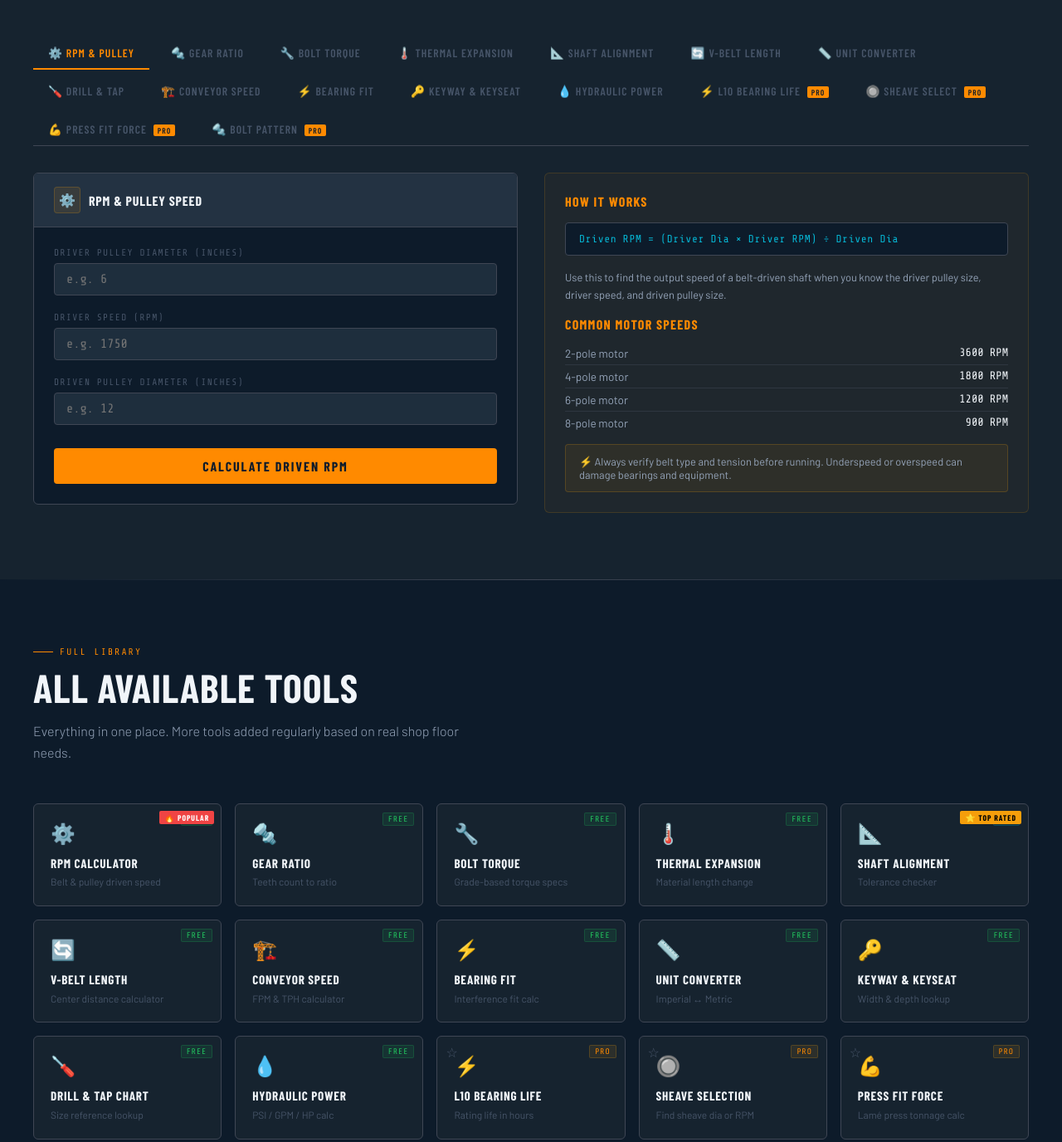
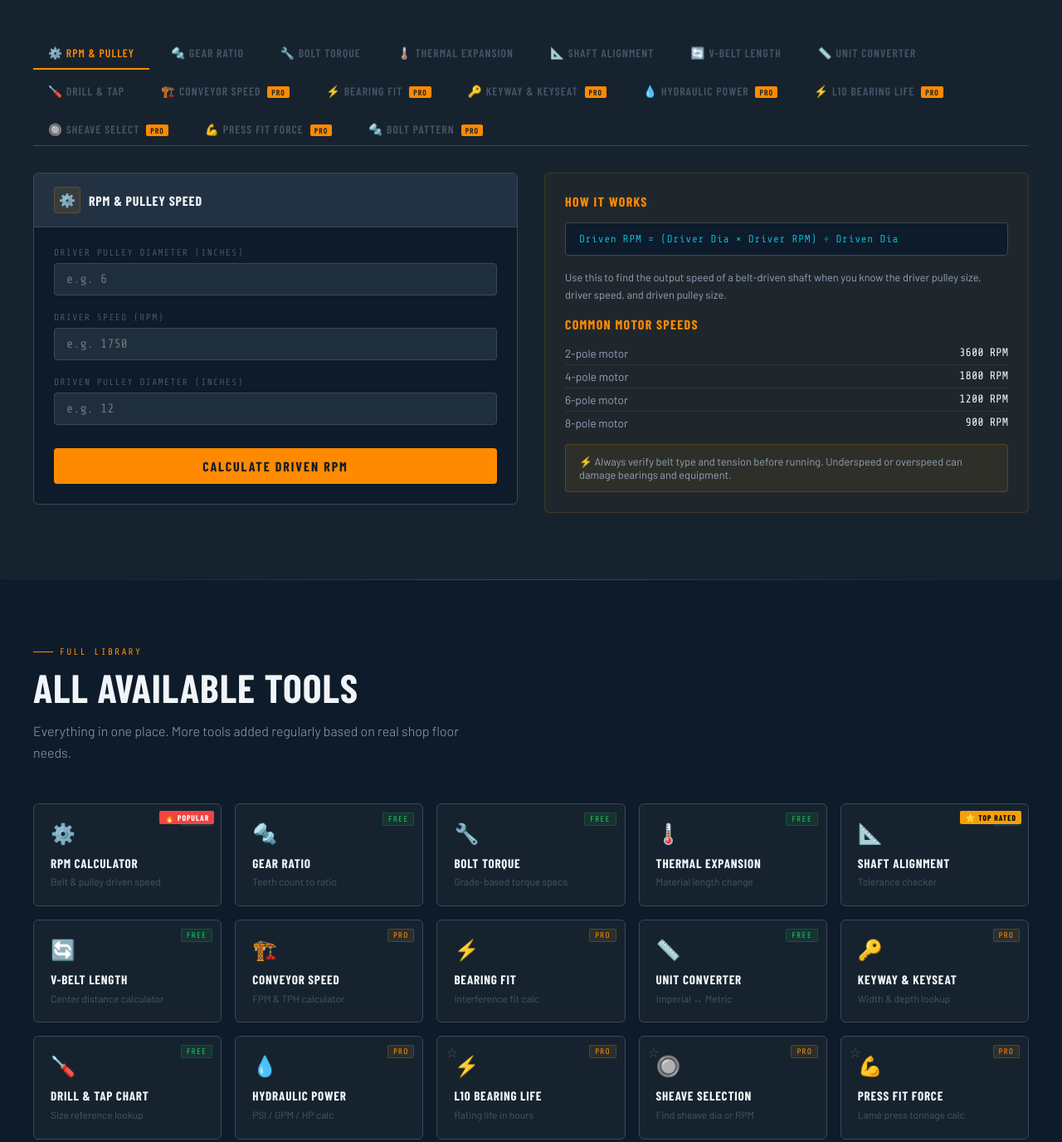
Before and after one commit to fencequotehq/millwrightiq, a plain HTML site: page index.html in a window 1280 px wide. Shown: the part 2279-3655 px from the top of the page at 83% size. Drawn offline with nearby package versions, Linux system fonts and the light colour scheme; a web font is replaced by a local one.

Commit message:
feat: restore 8 Free / 8 Pro calculator structure
Product-strategy decision (not a bug fix): re-gate Conveyor Speed, Bearing Fit,
Keyway & Keyseat, and Hydraulic Power as Pro so the toolbox is 8 Free / 8 Pro.

- Add conveyor, bearing, keyway, hydraulic back to both proTools arrays and PRO_TOOL_IDS.
- Restore PRO badges on those four Live Calculator tabs.
- Change those four All-Available-Tools cards from Free to Pro.
- Restore the PRO badge on the Bearings workspace Bearing Fit button (L10 stays Pro).

Pricing, Stripe links, access-code redemption, validate-code.js, Netlify functions,
the Pro modal, and all calculator formulas are unchanged. Only index.html changed.

Co-Authored-By: Claude Opus 4.8 <noreply@anthropic.com>

```diff
--- a/index.html
+++ b/index.html
@@ -1531,7 +1531,7 @@ f<!DOCTYPE html>
     <div class="ws-block">
       <div class="ws-block-label">Calculators</div>
       <div class="ws-actions">
-        <button type="button" class="ws-btn" onclick="closeWorkspace(); switchTab('bearing');"><span class="ws-btn-icon" aria-hidden="true">⚡</span>Bearing Fit Calculator <span class="ws-arrow" aria-hidden="true">→</span></button>
+        <button type="button" class="ws-btn" onclick="closeWorkspace(); switchTab('bearing');"><span class="ws-btn-icon" aria-hidden="true">⚡</span>Bearing Fit Calculator <span class="ws-pro">PRO</span><span class="ws-arrow" aria-hidden="true">→</span></button>
         <button type="button" class="ws-btn" onclick="closeWorkspace(); switchTab('l10');"><span class="ws-btn-icon" aria-hidden="true">⚡</span>L10 Bearing Life <span class="ws-pro">PRO</span><span class="ws-arrow" aria-hidden="true">→</span></button>
       </div>
     </div>
@@ -1625,10 +1625,10 @@ f<!DOCTYPE html>
       <button class="calc-tab" onclick="switchTab('vbelt', this)">🔄 V-Belt Length</button>
       <button class="calc-tab" onclick="switchTab('unit', this)">📏 Unit Converter</button>
       <button class="calc-tab" onclick="switchTab('drill', this)">🪛 Drill & Tap</button>
-      <button class="calc-tab" onclick="switchTab('conveyor', this)">🏗️ Conveyor Speed</button>
-      <button class="calc-tab" onclick="switchTab('bearing', this)">⚡ Bearing Fit</button>
-      <button class="calc-tab" onclick="switchTab('keyway', this)">🔑 Keyway & Keyseat</button>
-      <button class="calc-tab" onclick="switchTab('hydraulic', this)">💧 Hydraulic Power</button>
+      <button class="calc-tab" onclick="switchTab('conveyor', this)">🏗️ Conveyor Speed <span style="font-size:0.6rem;background:var(--amber);color:var(--steel);padding:1px 5px;border-radius:2px;margin-left:4px;">PRO</span></button>
+      <button class="calc-tab" onclick="switchTab('bearing', this)">⚡ Bearing Fit <span style="font-size:0.6rem;background:var(--amber);color:var(--steel);padding:1px 5px;border-radius:2px;margin-left:4px;">PRO</span></button>
+      <button class="calc-tab" onclick="switchTab('keyway', this)">🔑 Keyway & Keyseat <span style="font-size:0.6rem;background:var(--amber);color:var(--steel);padding:1px 5px;border-radius:2px;margin-left:4px;">PRO</span></button>
+      <button class="calc-tab" onclick="switchTab('hydraulic', this)">💧 Hydraulic Power <span style="font-size:0.6rem;background:var(--amber);color:var(--steel);padding:1px 5px;border-radius:2px;margin-left:4px;">PRO</span></button>
       <button class="calc-tab" onclick="switchTab('l10', this)">⚡ L10 Bearing Life <span style="font-size:0.6rem;background:var(--amber);color:var(--steel);padding:1px 5px;border-radius:2px;margin-left:4px;">PRO</span></button>
       <button class="calc-tab" onclick="switchTab('sheave', this)">🔘 Sheave Select <span style="font-size:0.6rem;background:var(--amber);color:var(--steel);padding:1px 5px;border-radius:2px;margin-left:4px;">PRO</span></button>
       <button class="calc-tab" onclick="switchTab('pressfit', this)">💪 Press Fit Force <span style="font-size:0.6rem;background:var(--amber);color:var(--steel);padding:1px 5px;border-radius:2px;margin-left:4px;">PRO</span></button>
@@ -2558,13 +2558,13 @@ f<!DOCTYPE html>
         <div class="tool-card-desc">Center distance calculator</div>
       </div>
       <div class="tool-card" onclick="scrollToCalc('conveyor')" style="cursor:pointer">
-        <div class="tool-badge badge-free">Free</div>
+        <div class="tool-badge badge-pro">Pro</div>
         <div class="tool-card-icon">🏗️</div>
         <div class="tool-card-name">Conveyor Speed</div>
         <div class="tool-card-desc">FPM & TPH calculator</div>
       </div>
       <div class="tool-card" onclick="scrollToCalc('bearing')" style="cursor:pointer">
-        <div class="tool-badge badge-free">Free</div>
+        <div class="tool-badge badge-pro">Pro</div>
         <div class="tool-card-icon">⚡</div>
         <div class="tool-card-name">Bearing Fit</div>
         <div class="tool-card-desc">Interference fit calc</div>
@@ -2576,7 +2576,7 @@ f<!DOCTYPE html>
         <div class="tool-card-desc">Imperial ↔ Metric</div>
       </div>
       <div class="tool-card" onclick="scrollToCalc('keyway')" style="cursor:pointer">
-        <div class="tool-badge badge-free">Free</div>
+        <div class="tool-badge badge-pro">Pro</div>
         <div class="tool-card-icon">🔑</div>
         <div class="tool-card-name">Keyway & Keyseat</div>
         <div class="tool-card-desc">Width & depth lookup</div>
@@ -2588,7 +2588,7 @@ f<!DOCTYPE html>
         <div class="tool-card-desc">Size reference lookup</div>
       </div>
       <div class="tool-card" onclick="scrollToCalc('hydraulic')" style="cursor:pointer">
-        <div class="tool-badge badge-free">Free</div>
+        <div class="tool-badge badge-pro">Pro</div>
         <div class="tool-card-icon">💧</div>
         <div class="tool-card-name">Hydraulic Power</div>
         <div class="tool-card-desc">PSI / GPM / HP calc</div>
@@ -3075,7 +3075,7 @@ f<!DOCTYPE html>
 <script>
 // ==================== TAB SWITCHING ====================
 function switchTab(id, btn) {
-  const proTools = ['l10','sheave','pressfit','boltpattern'];
+  const proTools = ['conveyor','bearing','keyway','hydraulic','l10','sheave','pressfit','boltpattern'];
   if (proTools.includes(id)) {
     if (typeof hasAccess === 'function' && !hasAccess()) { showUpgradeModal(); return; }
     maybeRevalidateOnProOpen();
@@ -3231,7 +3231,7 @@ function lookupDrill() {
 }
 
 function scrollToCalc(id) {
-  const proTools = ['l10','sheave','pressfit','boltpattern'];
+  const proTools = ['conveyor','bearing','keyway','hydraulic','l10','sheave','pressfit','boltpattern'];
   if (proTools.includes(id)) {
     if (typeof hasAccess === 'function' && !hasAccess()) { showUpgradeModal(); return; }
     maybeRevalidateOnProOpen();
@@ -3718,7 +3718,7 @@ const toolOfDay = [
 //   24h–72h    -> revalidate; a "valid:false" revokes immediately, but if the
 //                 server is unreachable, access is preserved (offline grace)
 //   over 72h   -> locked until a successful server validation
-const PRO_TOOL_IDS = ['l10','sheave','pressfit','boltpattern'];
+const PRO_TOOL_IDS = ['conveyor','bearing','keyway','hydraulic','l10','sheave','pressfit','boltpattern'];
 const PRO_HUB_IDS = ['flashcards','progress'];
 const FRESH_MS = 24 * 60 * 60 * 1000;   // trust cache this long with no server call
 const GRACE_MS = 72 * 60 * 60 * 1000;   // keep access this long if the server is unreachable
```
